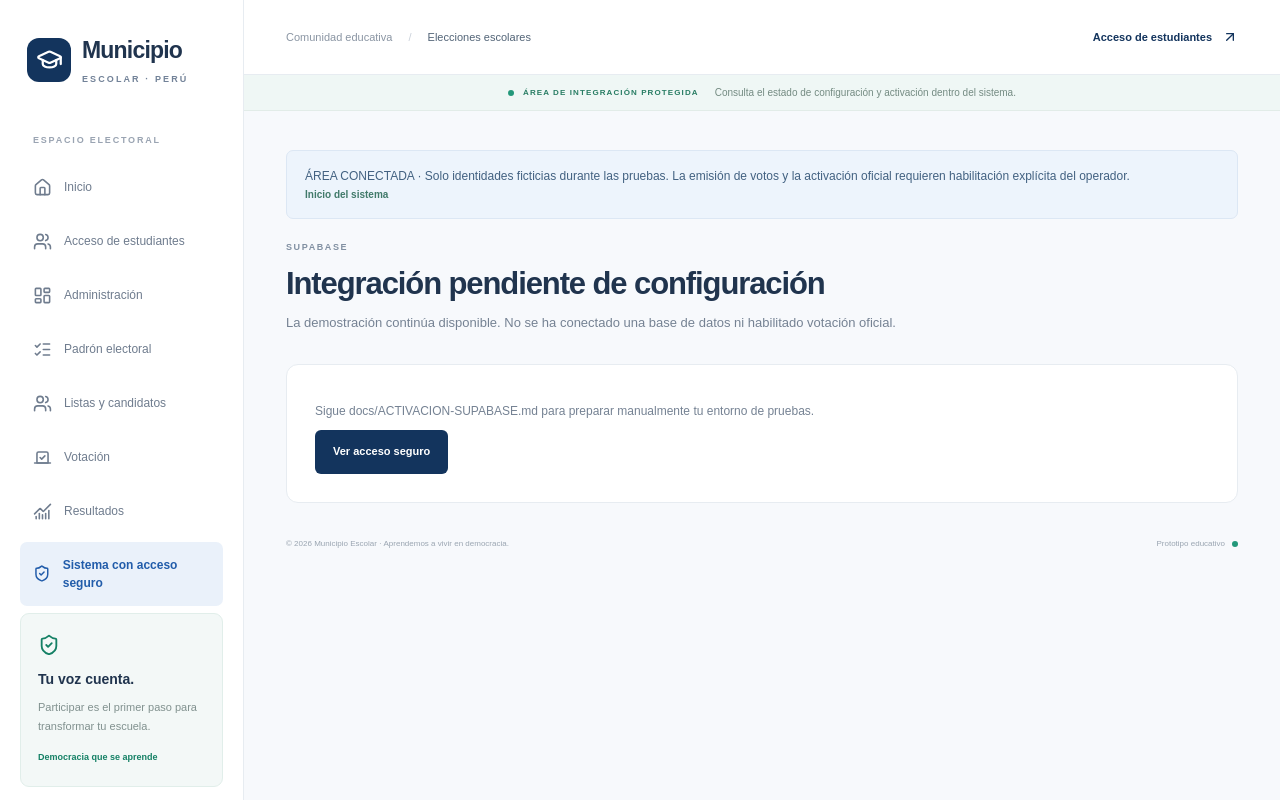
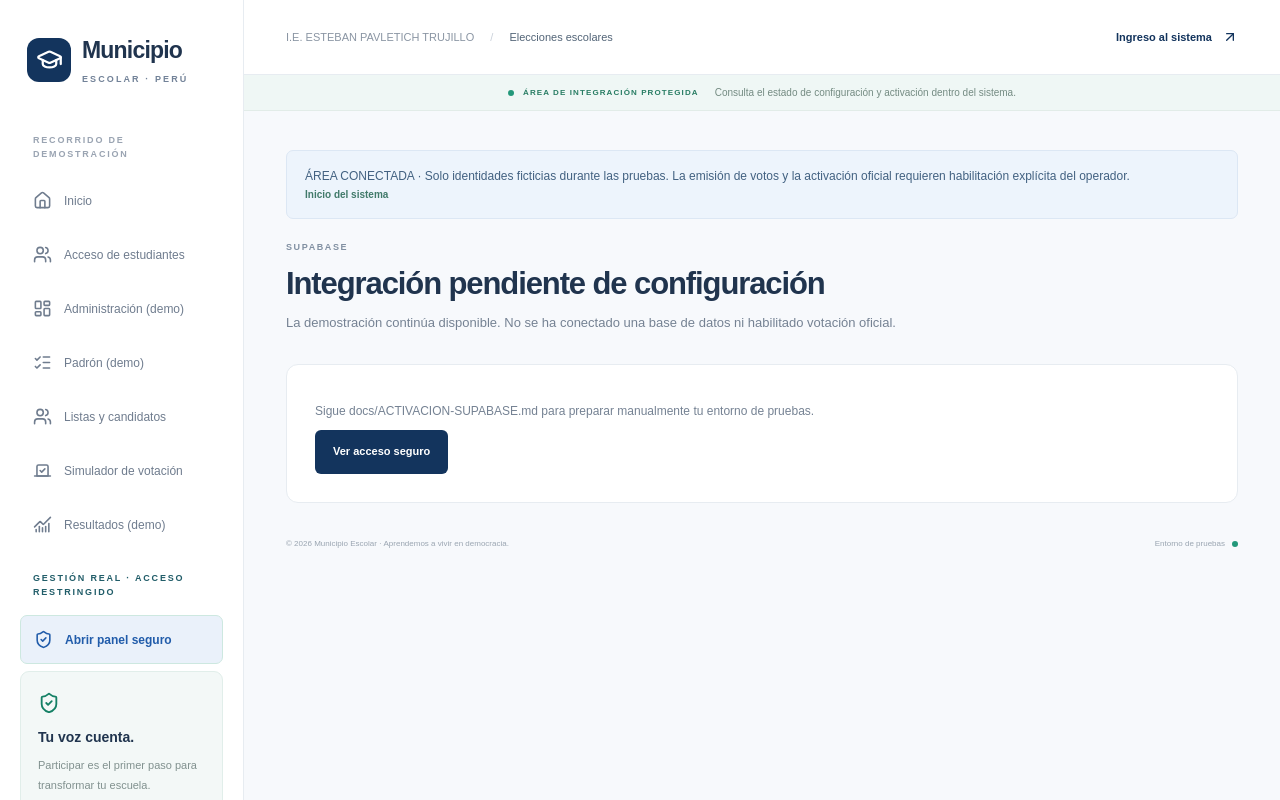
Before and after one commit to walitecStore/municipio-escolar, a Next.js app: page /sistema in a window 1280 px wide. Built offline with nearby package versions, Linux system fonts and the light colour scheme.

Commit message:
Mejorar navegación y experiencia del administrador electoral (#7)
* Clarify demo navigation and secure panel entry

* Add admin onboarding and safe quick actions

* Polish accessible admin quick actions

```diff
--- a/src/app/globals.css
+++ b/src/app/globals.css
@@ -1546,3 +1546,15 @@ button.text-link:disabled {
   outline: 3px solid #3693c7;
   outline-offset: 2px;
 }
+
+/* Navegación y panel de acceso claros en entornos educativos */
+.sidebar-label-secure { margin-top: 24px; color: #215d69; }
+.secure-nav-link { background: #edf7f5; color: #145b4c; font-weight: 700; border: 1px solid #cde8e0; }
+.secure-nav-link:hover { background: #ddf1eb; }
+.quick-actions-grid { display: grid; grid-template-columns: repeat(2, minmax(0, 1fr)); gap: 16px; }
+.quick-action-card { display: flex; flex-direction: column; gap: 12px; min-height: 175px; border: 1px solid var(--border); border-radius: 14px; background: white; padding: 22px; color: var(--navy); box-shadow: 0 6px 20px rgba(25, 50, 78, .04); transition: transform .18s, box-shadow .18s; }
+.quick-action-card:hover { transform: translateY(-2px); box-shadow: 0 12px 25px rgba(25, 50, 78, .10); }
+.quick-action-card strong { font-size: 16px; }
+.quick-action-card span { color: var(--muted); line-height: 1.6; }
+.quick-action-card > svg:last-child { align-self: flex-end; margin-top: auto; }
+@media (max-width: 760px) { .quick-actions-grid { grid-template-columns: 1fr; } .quick-action-card { min-height: 145px; } }
--- a/src/app/sistema/page.tsx
+++ b/src/app/sistema/page.tsx
@@ -1,6 +1,7 @@
 import Link from "next/link";
 import { redirect } from "next/navigation";
 import { z } from "zod";
+import { ClipboardList, ShieldCheck, KeyRound, ArrowRight, AlertCircle } from "lucide-react";
 import { Heading } from "@/components/ui";
 import { integrationConfig } from "@/lib/connected/env";
 import { verifiedSession } from "@/lib/connected/session";
@@ -50,13 +51,26 @@ export default async function Page() {
       <form action={logoutAction}>
         <button className="button secondary">Cerrar sesión</button>
       </form>
+      <section className="panel section" aria-label="Estado de seguridad electoral">
+        <h2><ShieldCheck size={20} aria-hidden="true" /> Entorno electoral protegido</h2>
+        <p><AlertCircle size={16} aria-hidden="true" /> La votación oficial continúa deshabilitada. Utiliza identidades ficticias para las pruebas y no cargues todavía el padrón real.</p>
+      </section>
+      {isStaff(session) && (
+        <section className="section" aria-label="Acciones rápidas de administración">
+          <div className="section-header"><div><h2>¿Qué deseas hacer?</h2><p>Accesos directos a las tareas más importantes del administrador.</p></div></div>
+          <div className="quick-actions-grid">
+            <Link href="/sistema/nueva" className="quick-action-card"><ClipboardList size={26} aria-hidden="true" /><strong>Crear elección de prueba</strong><span>Prepara una elección sin activar votos oficiales.</span><ArrowRight size={18} aria-hidden="true" /></Link>
+            <Link href="/sistema/perfil" className="quick-action-card"><KeyRound size={26} aria-hidden="true" /><strong>Seguridad y contraseña</strong><span>Revisa tu perfil y cambia la contraseña de acceso.</span><ArrowRight size={18} aria-hidden="true" /></Link>
+          </div>
+        </section>
+      )}
       <section className="panel section">
         <h2>Elecciones disponibles</h2>
         {elections.map((e) => (
           <div className="admin-link" key={e.id}>
             <Link href={`/sistema/${e.id}`}>
               {e.school} · {e.year} · {e.state} ·{" "}
-              {e.purpose === "test" ? "Pruebas" : "Oficial"}
+              {e.purpose === "test" ? "Pruebas" : "Oficial"} <ArrowRight size={16} aria-hidden="true" />
             </Link>
           </div>
         ))}
--- a/src/components/shell.tsx
+++ b/src/components/shell.tsx
@@ -1,6 +1,7 @@
 "use client";
 import Link from "next/link";
 import { usePathname } from "next/navigation";
+import { institution } from "@/lib/institution";
 import {
   GraduationCap,
   House,
@@ -15,11 +16,11 @@ import {
 const links = [
   ["/", "Inicio", House],
   ["/estudiantes", "Acceso de estudiantes", Users],
-  ["/administracion", "Administración", LayoutDashboard],
-  ["/padron", "Padrón electoral", ListChecks],
+  ["/administracion", "Administración (demo)", LayoutDashboard],
+  ["/padron", "Padrón (demo)", ListChecks],
   ["/candidatos", "Listas y candidatos", Users],
-  ["/votacion", "Votación", Vote],
-  ["/resultados", "Resultados", ChartNoAxesCombined],
+  ["/votacion", "Simulador de votación", Vote],
+  ["/resultados", "Resultados (demo)", ChartNoAxesCombined],
 ] as const;
 export function Shell({ children }: { children: React.ReactNode }) {
   const path = usePathname();
@@ -38,7 +39,7 @@ export function Shell({ children }: { children: React.ReactNode }) {
             Municipio<span className="brand-sub">ESCOLAR · PERÚ</span>
           </span>
         </Link>
-        <div className="sidebar-label">ESPACIO ELECTORAL</div>
+        <div className="sidebar-label">RECORRIDO DE DEMOSTRACIÓN</div>
         <nav aria-label="Navegación principal">
           {links.map(([href, label, Icon]) => (
             <Link
@@ -51,12 +52,13 @@ export function Shell({ children }: { children: React.ReactNode }) {
               {label}
             </Link>
           ))}
+          <div className="sidebar-label sidebar-label-secure">GESTIÓN REAL · ACCESO RESTRINGIDO</div>
           <Link
-            className={`nav-link ${connected ? "active" : ""}`}
+            className={`nav-link secure-nav-link ${connected ? "active" : ""}`}
             href="/sistema"
           >
             <ShieldCheck size={19} />
-            Sistema con acceso seguro
+            Abrir panel seguro
           </Link>
         </nav>
         <div className="sidebar-bottom">
@@ -74,11 +76,11 @@ export function Shell({ children }: { children: React.ReactNode }) {
       <div className="workspace">
         <header className="topbar">
           <span>
-            Comunidad educativa <span className="top-divider">/</span>{" "}
+            {institution.name} <span className="top-divider">/</span>{" "}
             <strong>Elecciones escolares</strong>
           </span>
-          <Link href="/estudiantes" className="access-link">
-            Acceso de estudiantes <ArrowUpRight size={16} />
+          <Link href="/sistema/login" className="access-link">
+            Ingreso al sistema <ArrowUpRight size={16} />
           </Link>
         </header>
         <div className="demo-banner">
@@ -89,7 +91,7 @@ export function Shell({ children }: { children: React.ReactNode }) {
           <span className="banner-text">
             {connected
               ? "Consulta el estado de configuración y activación dentro del sistema."
-              : "Datos ficticios. No se registran votos oficiales."}
+              : "Las pantallas de este menú usan datos ficticios. Para gestionar elecciones, entra al panel seguro."}
           </span>
         </div>
         <main id="contenido">{children}</main>
@@ -98,7 +100,7 @@ export function Shell({ children }: { children: React.ReactNode }) {
             © 2026 Municipio Escolar · Aprendemos a vivir en democracia.
           </span>
           <span>
-            Prototipo educativo <span className="green-dot" />
+            Entorno de pruebas <span className="green-dot" />
           </span>
         </footer>
       </div>
```
